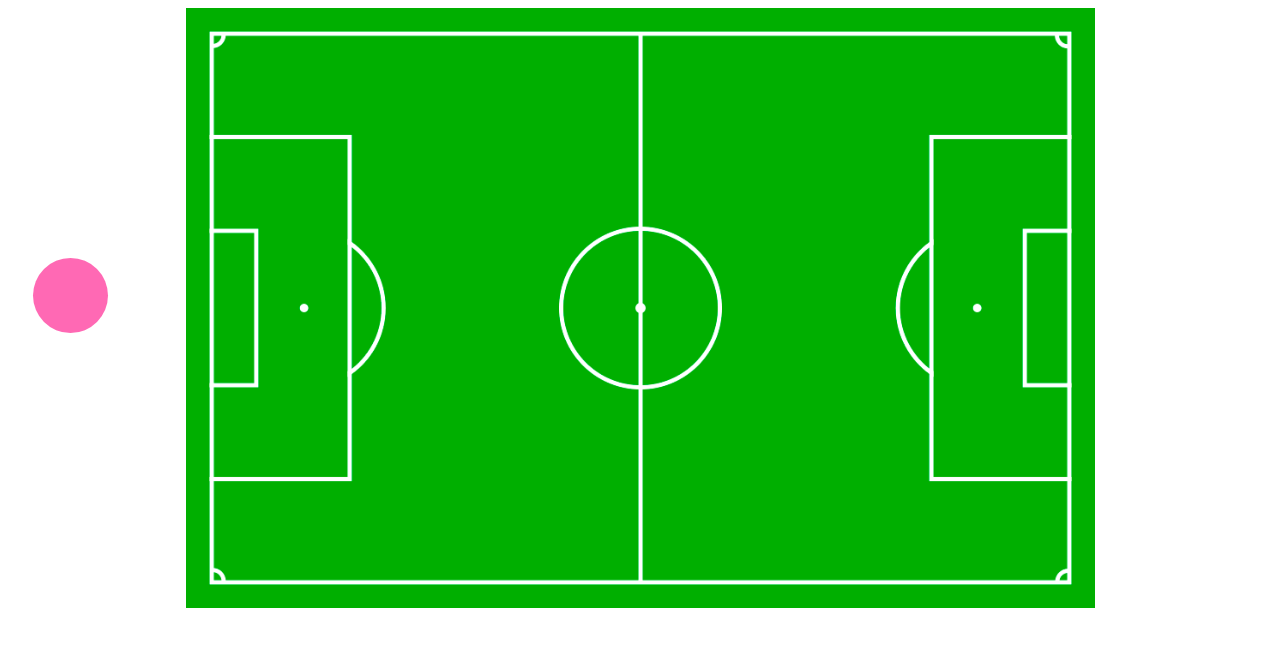
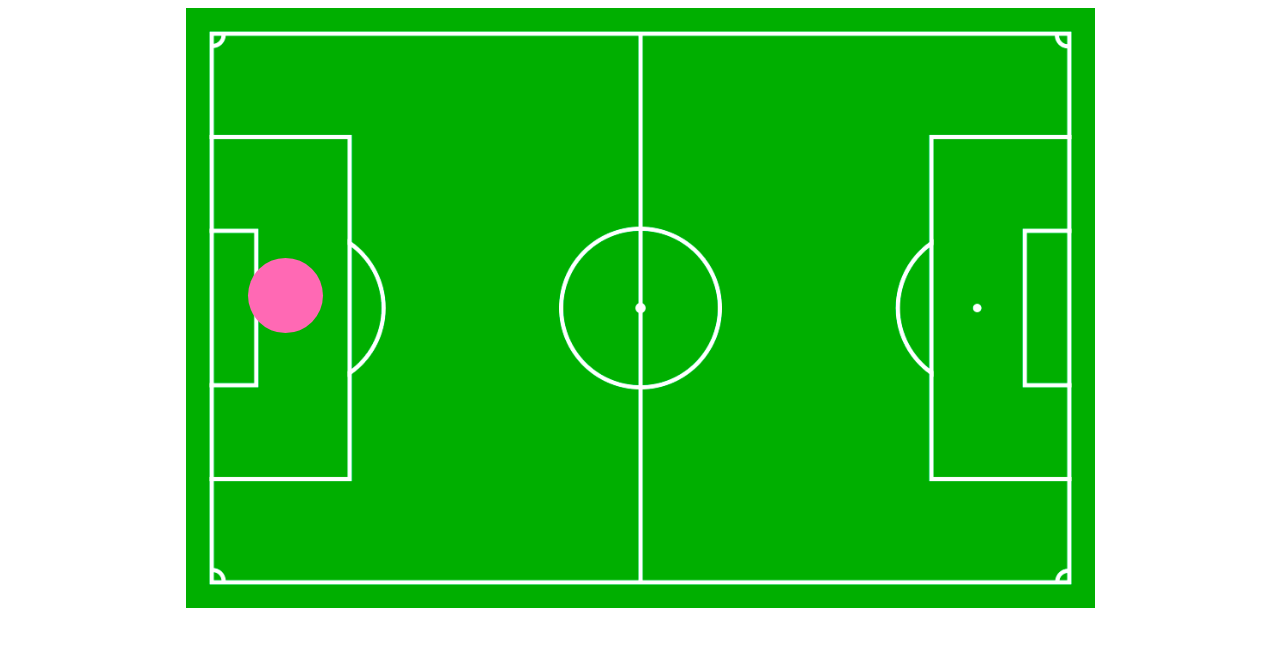
Before and after one commit to andre-fajar-n/Alta_Soccer_Game, a plain HTML site: page index.html in a window 1280 px wide. Drawn offline with Linux system fonts and the light colour scheme.

Commit message:
add player1

```diff
--- a/index.html
+++ b/index.html
@@ -8,7 +8,7 @@
 </head>
 <body>
     <div id="lapangan">
-        <div id="dodger"></div>
+        <div id="player1"></div>
         <!-- <img src="lapangan.png" alt=""> -->
     </div>
     <!-- <canvas id="football" width="1000" height="1000"></canvas> -->
--- a/script.js
+++ b/script.js
@@ -56,10 +56,10 @@
 
 // let loop = setInterval(render, 500)
 
-let dodger = document.getElementById('dodger')
-let player1 = dodger.style
+let player = document.getElementById('player1')
+let player1 = player.style
 player1.backgroundColor = '#FF69B4'
-player1.left = '25px'
+player1.left = '240px'
 player1.bottom = '-250px'
 player1.position = 'relative'
 player1.width = player1.height = '75px'
@@ -76,7 +76,7 @@ document.addEventListener('keydown', function(e) {
         var leftNumbers = player1.left.replace('px', '')
         var left = parseInt(leftNumbers, 10)
         left -= speed
-        if (left < left_field_player1) player1.left = '25px'
+        if (left < left_field_player1) player1.left = left_field_player1
         else player1.left = `${left}px`
     }
     if (e.which === 39) {
--- a/style.css
+++ b/style.css
@@ -6,6 +6,6 @@
     background-position: center;
 }
 
-#dodger {
+#player1 {
     border-radius: 50%;
 }
```
